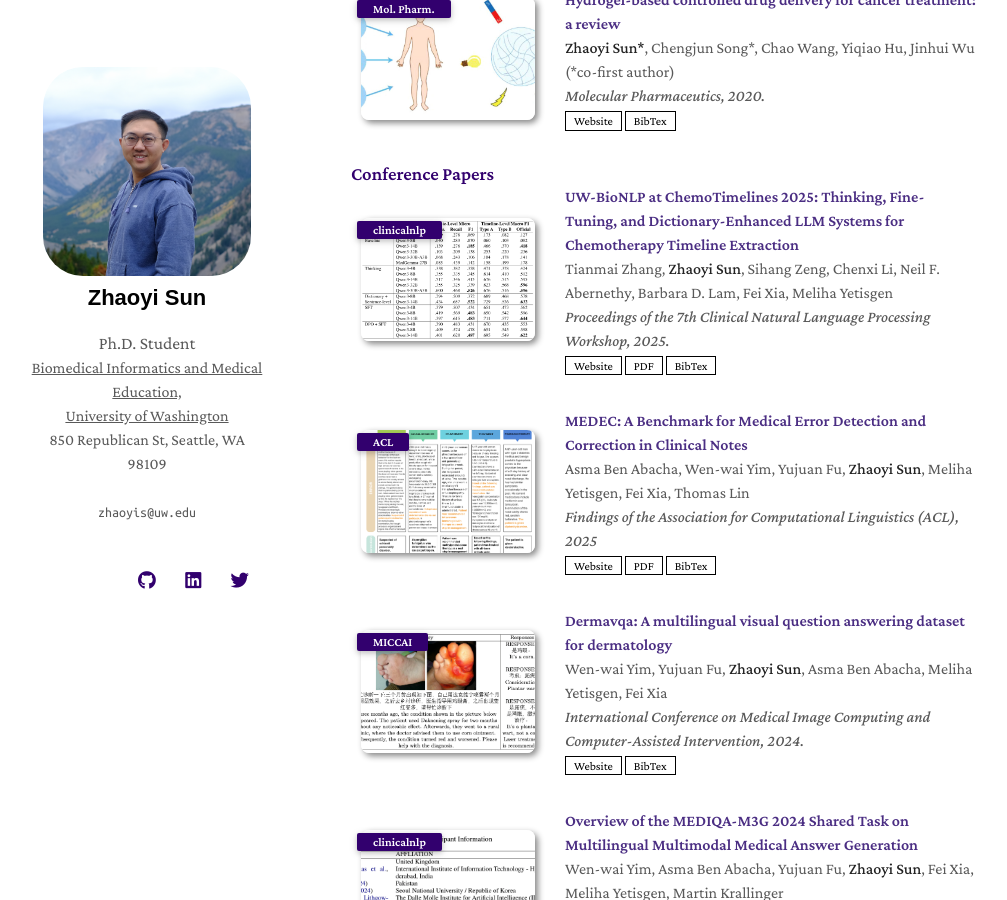
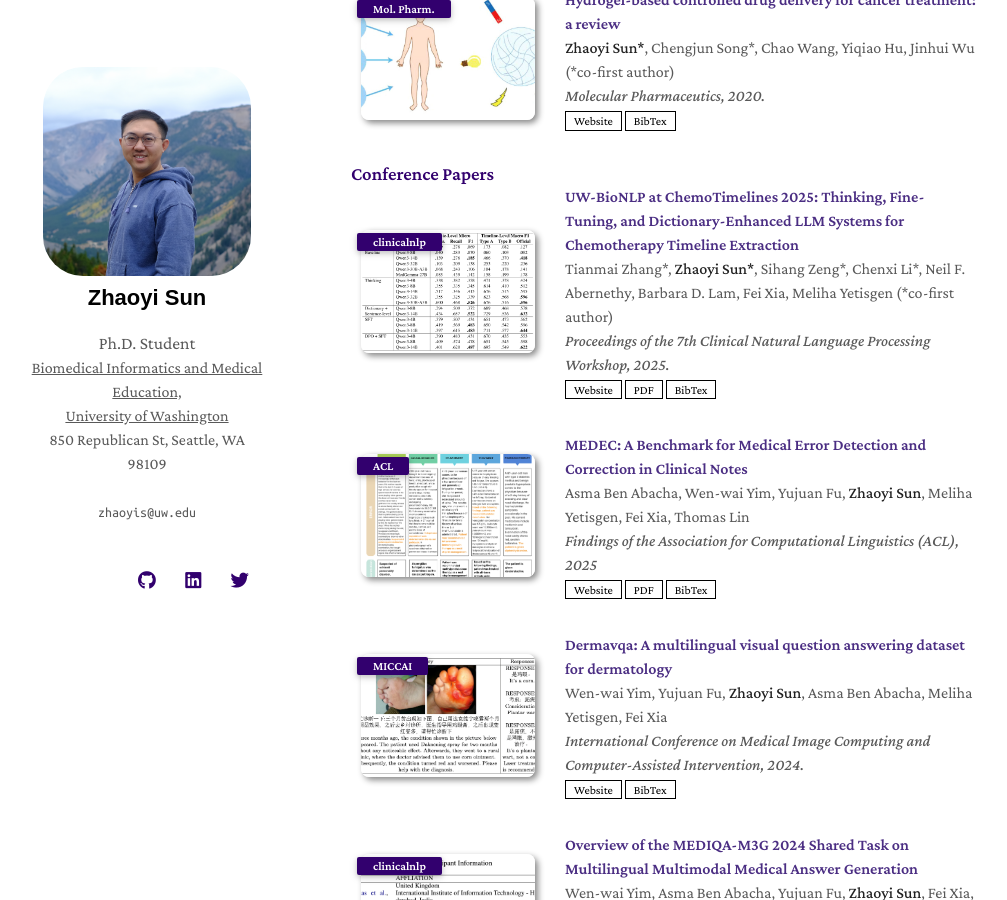
Before and after one commit to GeraldSun/GeraldSun.github.io, a Jekyll site: the page built from index.md, in a window 1280 px wide and 900 px high, scrolled down 3073 px. Shown: the whole window, without its empty margins (129-1136 px from the left). Built offline with Jekyll 4.4.1, drawn with Linux system fonts in a browser that asks for light colours; nearby versions of some CDN libraries; a style sheet for code colours, icons or effects is not loaded; our own code applies the rules of GitHub Pages for plain Markdown files.

Commit message:
Update conference.yml

```diff
--- a/_data/conference.yml
+++ b/_data/conference.yml
@@ -1,6 +1,6 @@
 main:
   - title: "UW-BioNLP at ChemoTimelines 2025: Thinking, Fine-Tuning, and Dictionary-Enhanced LLM Systems for Chemotherapy Timeline Extraction"
-    authors: Tianmai Zhang, <strong>Zhaoyi Sun</strong>, Sihang Zeng, Chenxi Li, Neil F. Abernethy, Barbara D. Lam, Fei Xia, Meliha Yetisgen
+    authors: Tianmai Zhang*, <strong>Zhaoyi Sun*</strong>, Sihang Zeng*, Chenxi Li*, Neil F. Abernethy, Barbara D. Lam, Fei Xia, Meliha Yetisgen (*co-first author)
     conference_short: clinicalnlp
     conference: Proceedings of the 7th Clinical Natural Language Processing Workshop, 2025.
     website: https://arxiv.org/abs/2512.04518
```
